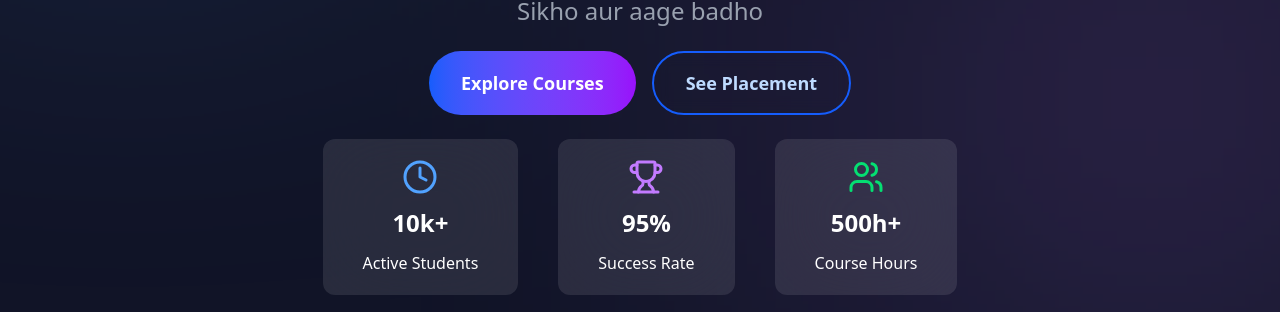
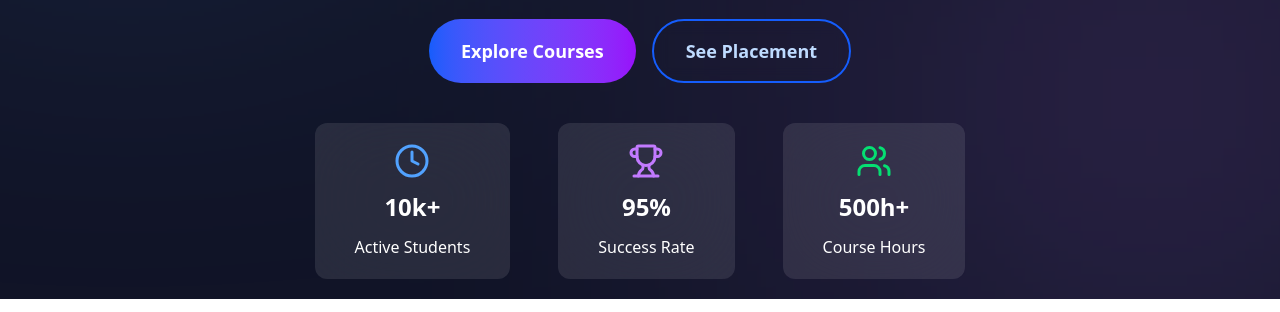
Before and after one commit to sensei-webdev/cttc, a React (Vite) app: page / in a window 1280 px wide. Shown: the part 573-885 px from the top of the page. Built offline with nearby package versions, Linux system fonts and the light colour scheme.

Commit message:
Fixed HeroSection

```diff
--- a/src/sections/HeroSection.jsx
+++ b/src/sections/HeroSection.jsx
@@ -38,7 +38,7 @@ const HeroSection = () => {
   </div>
 
     <section className="h-full w-full flex flex-col gap-6 relative overflow-hidden z-20 pb-5">
-      <div id="spacing" className="flex mx-auto w-3/4 justify-between h-40 items-center z-30">
+      <div id="spacing" className="flex mx-auto w-3/4 justify-between h-32 items-center z-30">
         {icons.map((item, index) => (
           <item.Icon key={index} size={48} className={item.color} />
         ))}
@@ -62,7 +62,7 @@ const HeroSection = () => {
                 </a>
             </div>
 
-            <div className="flex flex-wrap w-fit mx-auto gap-2 md:gap-10 justify-center">
+            <div className="flex flex-wrap w-fit mx-auto gap-2 md:gap-12 justify-center mt-4">
               {cards.map((item, index) => (
                 <span key={index} className="flex flex-col gap-3 justify-center items-center rounded-xl px-10 py-5 min-w-32 bg-[rgba(255,255,255,0.1)] backdrop-blur-2xl">
                   <item.Icon size={36} className={item.color} />
```
